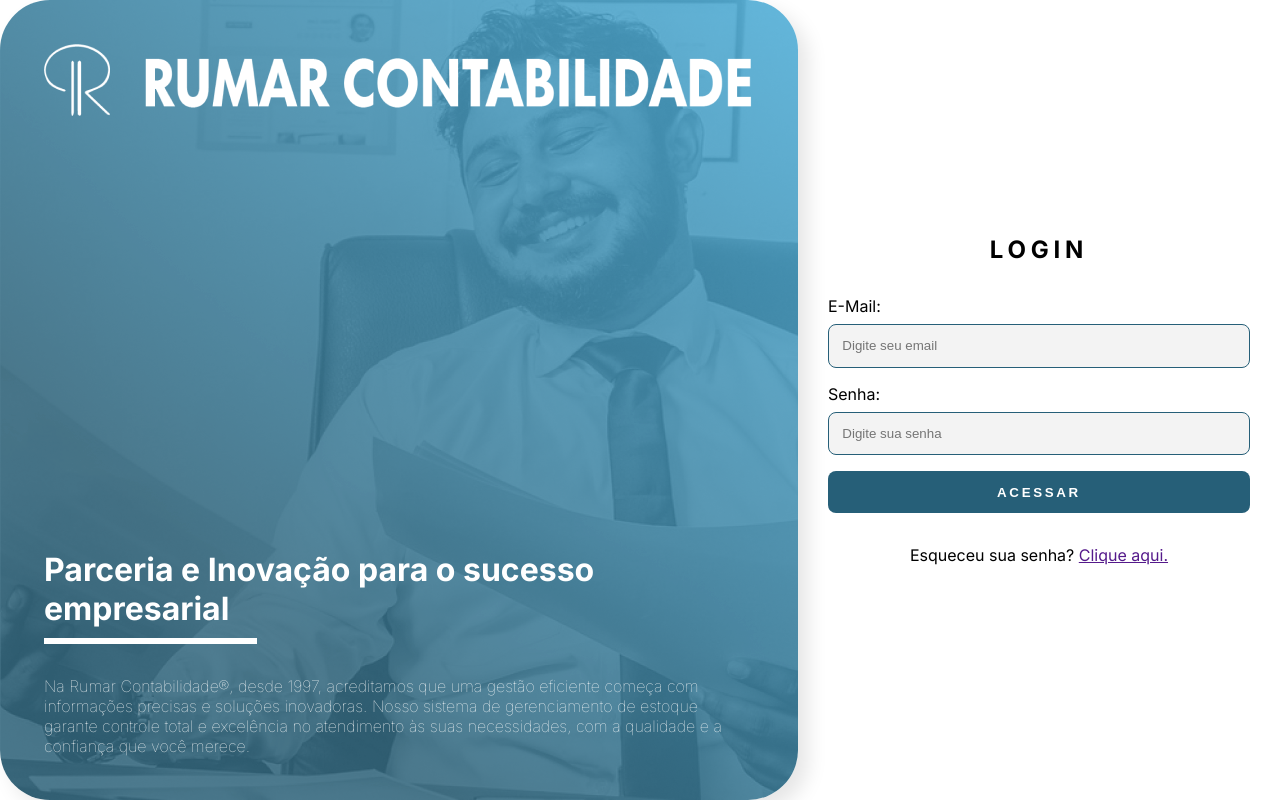
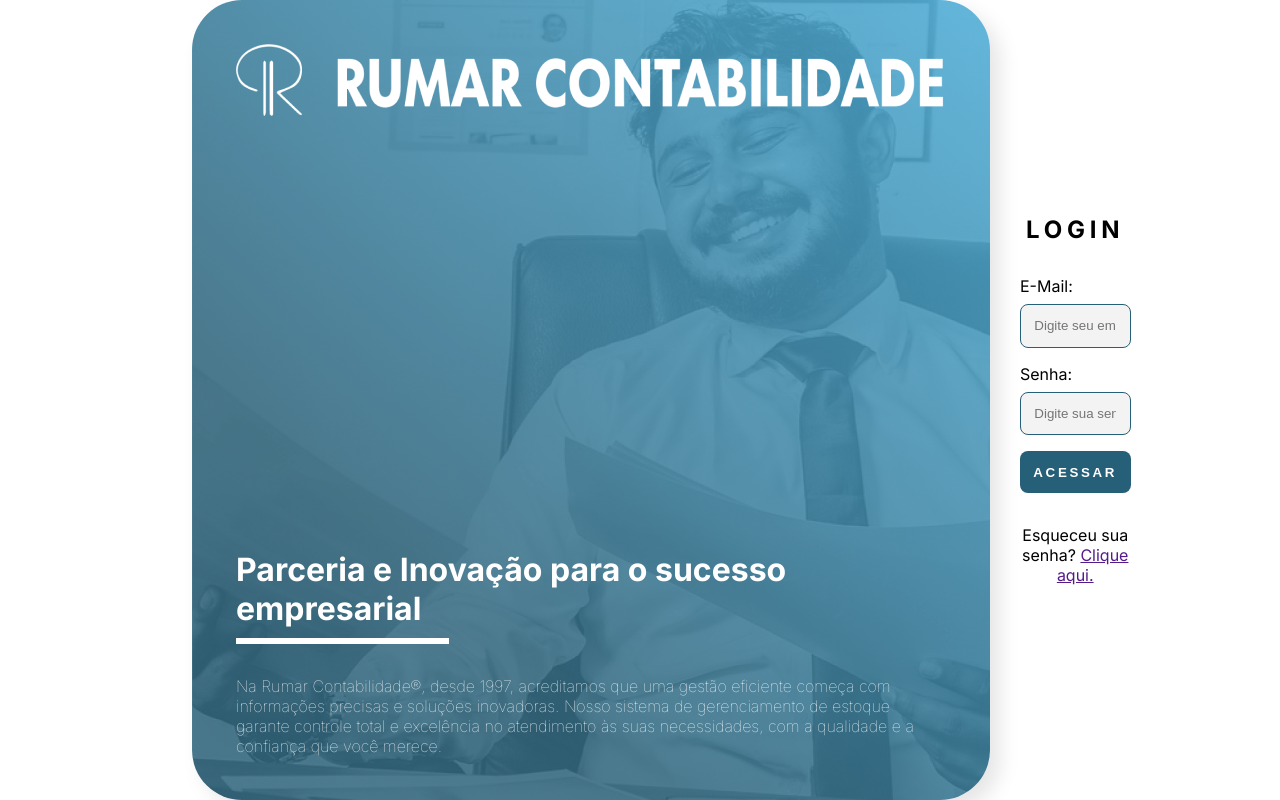
Before and after one commit to brunocriacoes/rumar, a PHP site: page / in a window 1280 px wide. Run offline with PHP 8.4, Linux system fonts and the light colour scheme.

Commit message:
frontend login screen

```diff
--- a/assets/css/main.css
+++ b/assets/css/main.css
@@ -33,6 +33,8 @@
     font-family: var(--primary-font);
 
     @media (min-width: 640px) {
+        width: 70%;
+        margin: 0 auto;
         grid-template-columns: 1fr 1fr;
     }
 }
```
